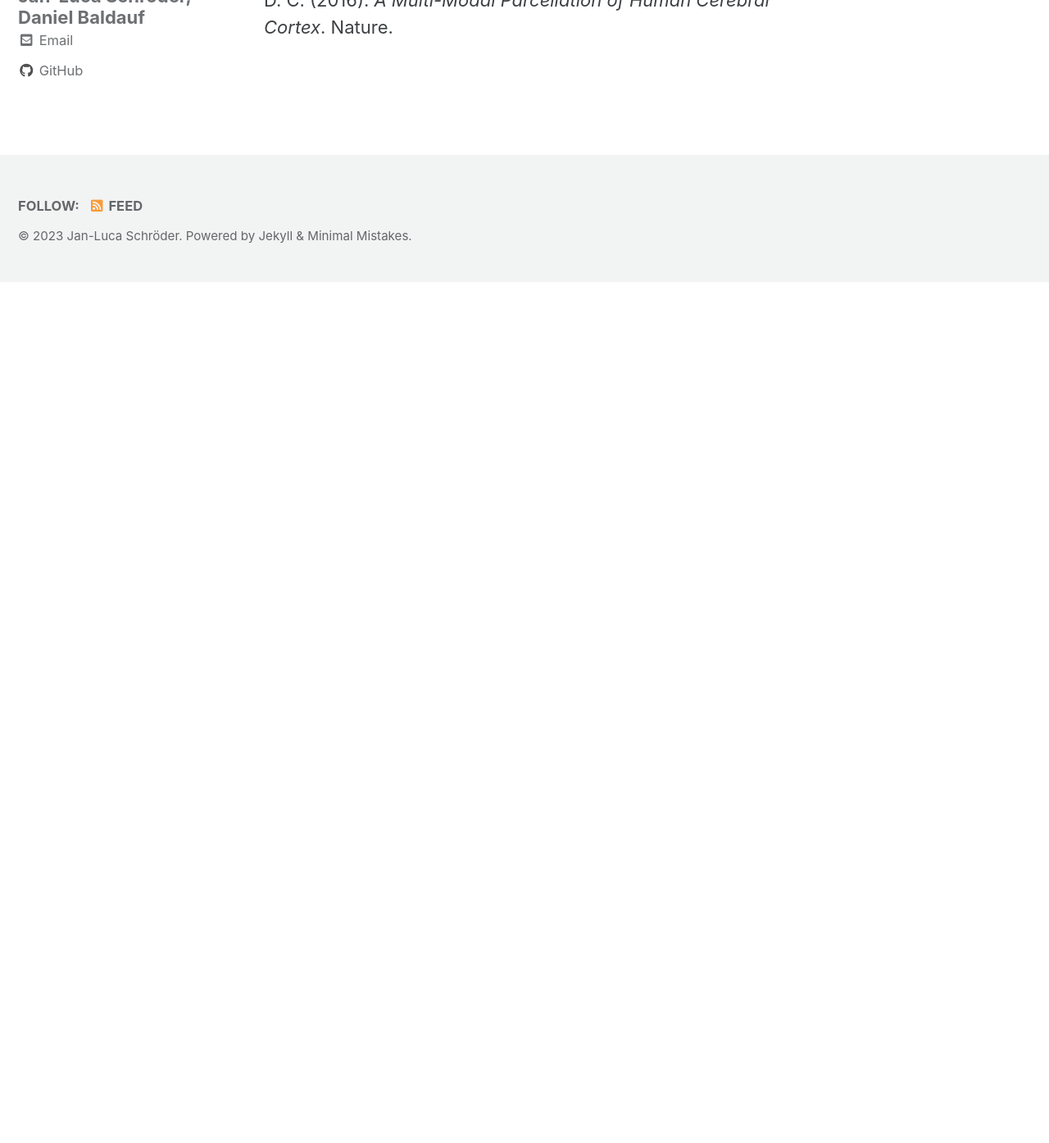
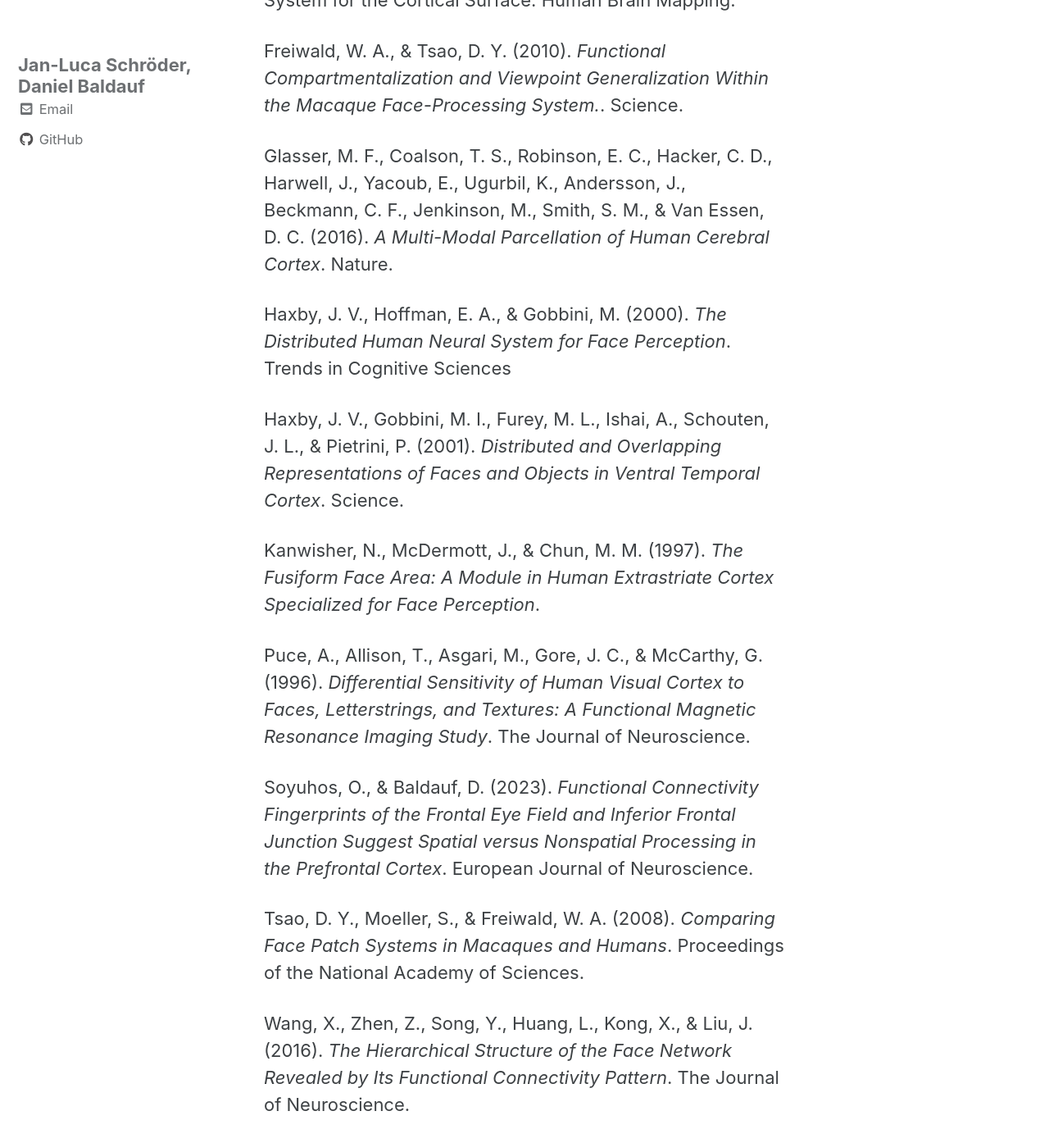
Before and after one commit to jl-schroeder/RAW-poster-2023, a Jekyll site: the page built from index.html, in a window 1280 px wide and 1400 px high, scrolled down 10672 px. Shown: the top 1394 px of the window at 82% size. Built offline with Jekyll 4.4.1, drawn with Linux system fonts in a browser that asks for light colours; cached includes are drawn as plain includes; the list of posts is cut into pages by our own code; before the commit the page ends 11016 px from its top, so only the background shows below that; some of the changed text lies outside the part shown.

Commit message:
updated references

```diff
--- a/_layouts/home.html
+++ b/_layouts/home.html
@@ -151,6 +151,15 @@ These results are mostly in line with previous reports and suggest an effect of
 
 <h1 id='references'>References</h1>
 
+<p>Bedini, M., Olivetti, E., Avesani, P.,  &#38; Baldauf, D. (2023). <i>Accurate Localization and Coactivation Profiles of the Frontal Eye Field and Inferior Frontal Junction: An ALE and MACM fMRI Meta-Analysis</i>. Brain Structure and Function.</p>
 <p>de Vries, E.  &#38; Baldauf, D., (2019). <i>Attentional Weighting in the Face Processing Network: A Magnetic Response Image-guided Magnetoencephalography Study Using Multiple Cyclic Entrainments</i>. Journal of Cognitive Neuroscience.</p>
 <p>Fischl, B., Sereno, M. I., Tootell, R. B., &#38; Dale, A. M. (1999). <i></i>High-Resolution Intersubject Averaging and a Coordinate System for the Cortical Surface</i>. Human Brain Mapping.</p>
+<p>Freiwald, W. A., &#38; Tsao, D. Y. (2010). <i>Functional Compartmentalization and Viewpoint Generalization Within the Macaque Face-Processing System.</i>. Science.</p>
 <p>Glasser, M. F., Coalson, T. S., Robinson, E. C., Hacker, C. D., Harwell, J., Yacoub, E., Ugurbil, K., Andersson, J., Beckmann, C. F., Jenkinson, M., Smith, S. M., &#38; Van Essen, D. C. (2016). <i>A Multi-Modal Parcellation of Human Cerebral Cortex</i>. Nature.</p>
+<p>Haxby, J. V., Hoffman, E. A., &#38; Gobbini, M. (2000). <i>The Distributed Human Neural System for Face Perception</i>. Trends in Cognitive Sciences</p>
+<p>Haxby, J. V., Gobbini, M. I., Furey, M. L., Ishai, A., Schouten, J. L., &#38; Pietrini, P. (2001). <i>Distributed and Overlapping Representations of Faces and Objects in Ventral Temporal Cortex</i>. Science.</p>
+<p>Kanwisher, N., McDermott, J., &#38; Chun, M. M. (1997). <i>The Fusiform Face Area: A Module in Human Extrastriate Cortex Specialized for Face Perception</i>.</p>
+<p>Puce, A., Allison, T., Asgari, M., Gore, J. C., &#38; McCarthy, G. (1996). <i>Differential Sensitivity of Human Visual Cortex to Faces, Letterstrings, and Textures: A Functional Magnetic Resonance Imaging Study</i>. The Journal of Neuroscience.</p>
+<p>Soyuhos, O., &#38; Baldauf, D. (2023). <i>Functional Connectivity Fingerprints of the Frontal Eye Field and Inferior Frontal Junction Suggest Spatial versus Nonspatial Processing in the Prefrontal Cortex</i>. European Journal of Neuroscience.</p>
+<p>Tsao, D. Y., Moeller, S., &#38; Freiwald, W. A. (2008). <i>Comparing Face Patch Systems in Macaques and Humans</i>. Proceedings of the National Academy of Sciences.</p>
+<p>Wang, X., Zhen, Z., Song, Y., Huang, L., Kong, X., &#38; Liu, J. (2016). <i>The Hierarchical Structure of the Face Network Revealed by Its Functional Connectivity Pattern</i>. The Journal of Neuroscience.</p>
```
